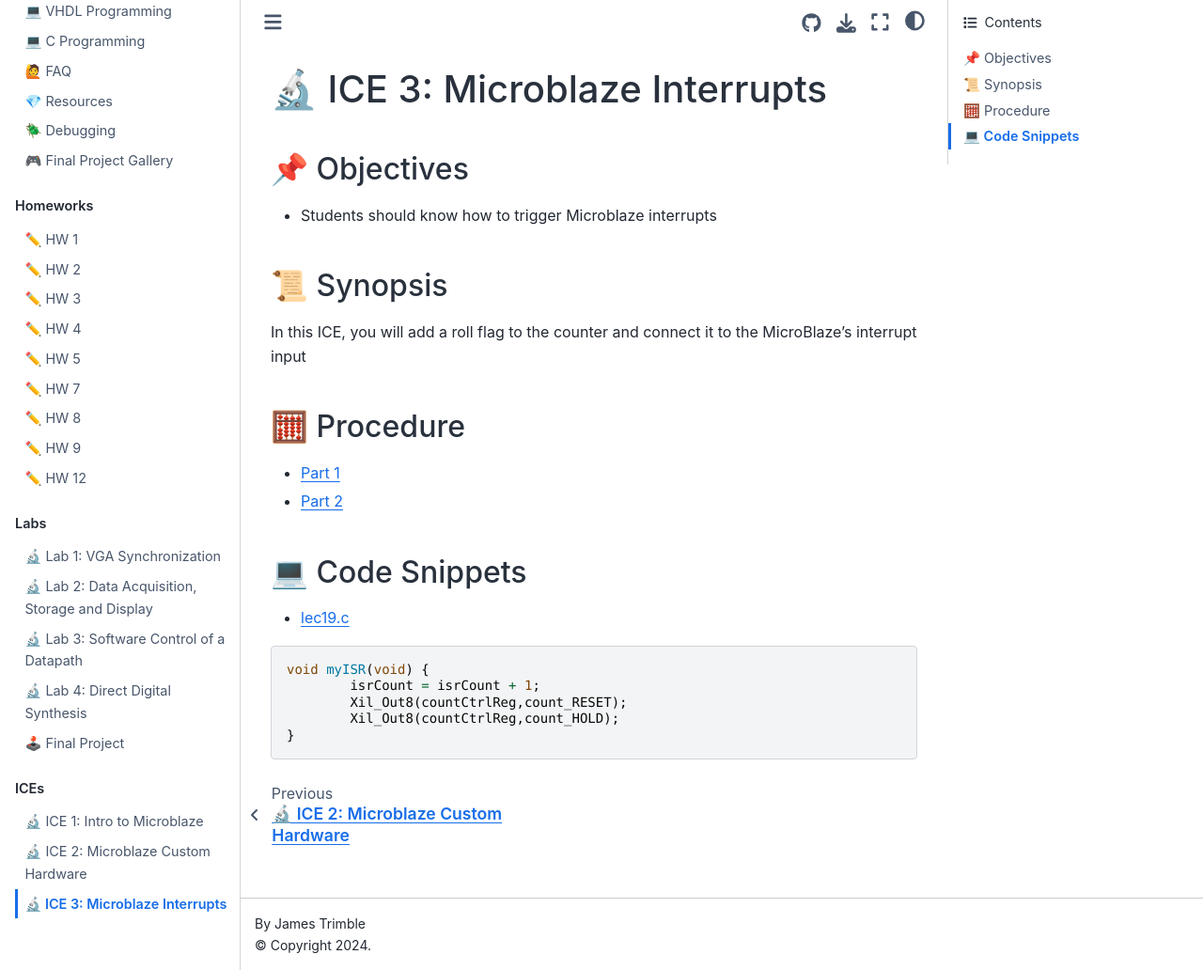
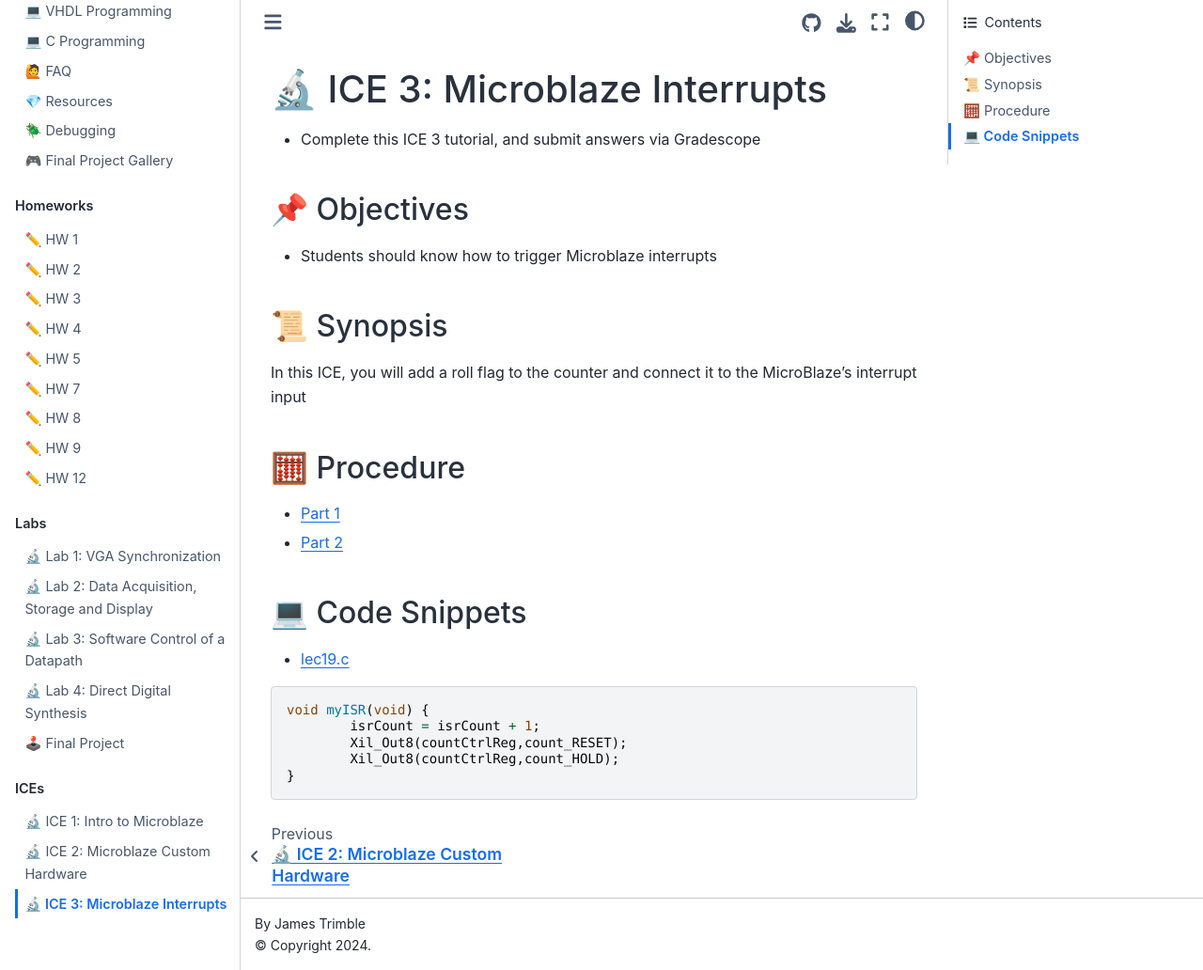
Before and after one commit to USAFA-ECE/ece383, a Jupyter Book: the page built from book/Assignments/ice3.md, in a window 1280 px wide and 1032 px high. Shown: the whole window at 94% size. Built offline with Jupyter Book 1.0.4 settings and Sphinx 7.4.7 and the Sphinx Book theme 1.1.4, drawn with Linux system fonts in a browser that asks for light colours; pages that are not in the unit, such as notebooks, are missing from menus.

Commit message:
Update ice3.md

```diff
--- a/book/Assignments/ice3.md
+++ b/book/Assignments/ice3.md
@@ -1,4 +1,6 @@
 # 🔬 ICE 3: Microblaze Interrupts
+
+- Complete this ICE 3 tutorial, and submit answers via Gradescope
 
 ## 📌 Objectives
 
```
